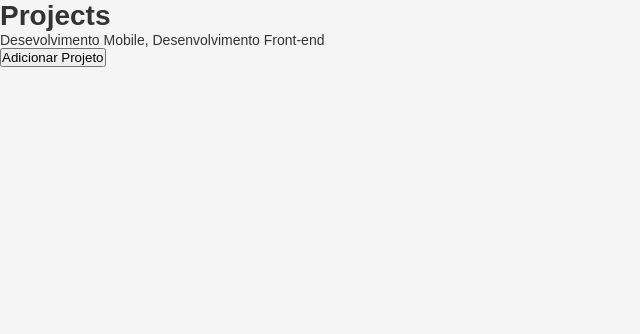
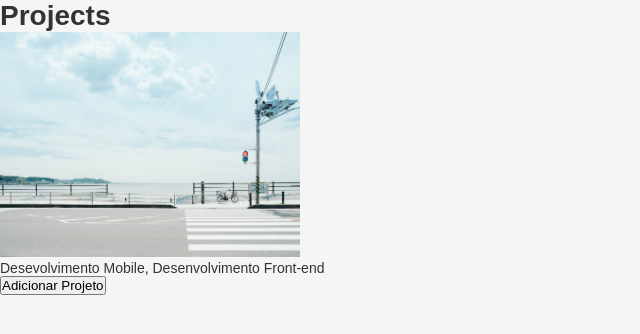
Before and after one commit to LeuAlmeida/concepts, a React app in the folder frontend/: page / in a window 1280 px wide. Shown: the top 334 px of the page, without its empty margins (0-640 px from the left). Built offline with nearby package versions, Linux system fonts and the light colour scheme; the HTML template or start-up script is replaced by a standard one.

Commit message:
chore(src/App): updating example content

```diff
--- a/frontend/src/App.js
+++ b/frontend/src/App.js
@@ -1,6 +1,7 @@
 import React, { useState } from "react";
 
-import './App.css'
+import "./App.css";
+import backgroundImage from "./assets/background.jpeg";
 
 import Header from "./components/Header";
 
@@ -16,13 +17,18 @@ function App() {
   return (
     <>
       <Header title="Projects" />
+
+      <img width={300} src={backgroundImage} />
+
       <ul>
         {projects.map((project) => (
           <li key={project}>{project}</li>
         ))}
       </ul>
 
-      <button type="button" onClick={handleAddProject}>Adicionar Projeto</button>
+      <button type="button" onClick={handleAddProject}>
+        Adicionar Projeto
+      </button>
     </>
   );
 }
```
